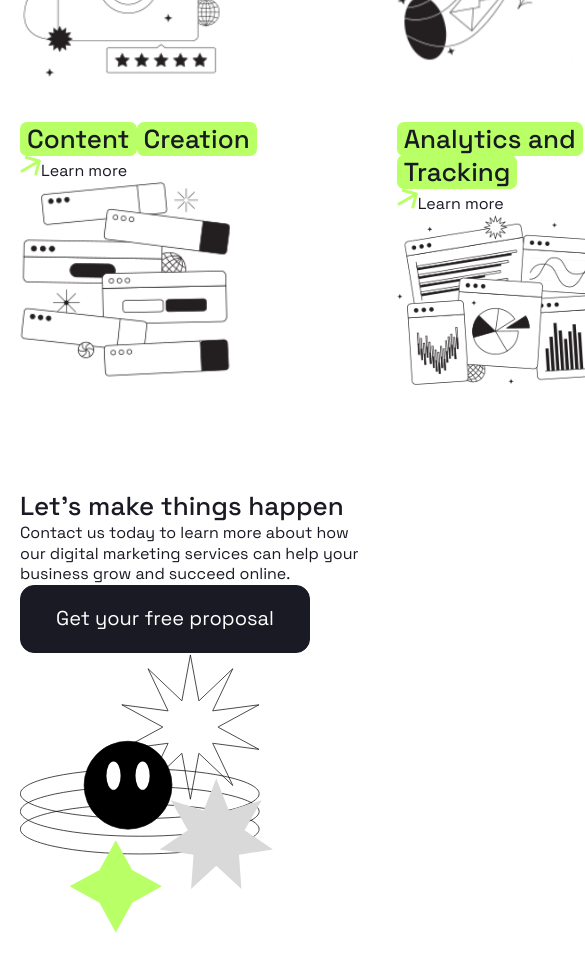
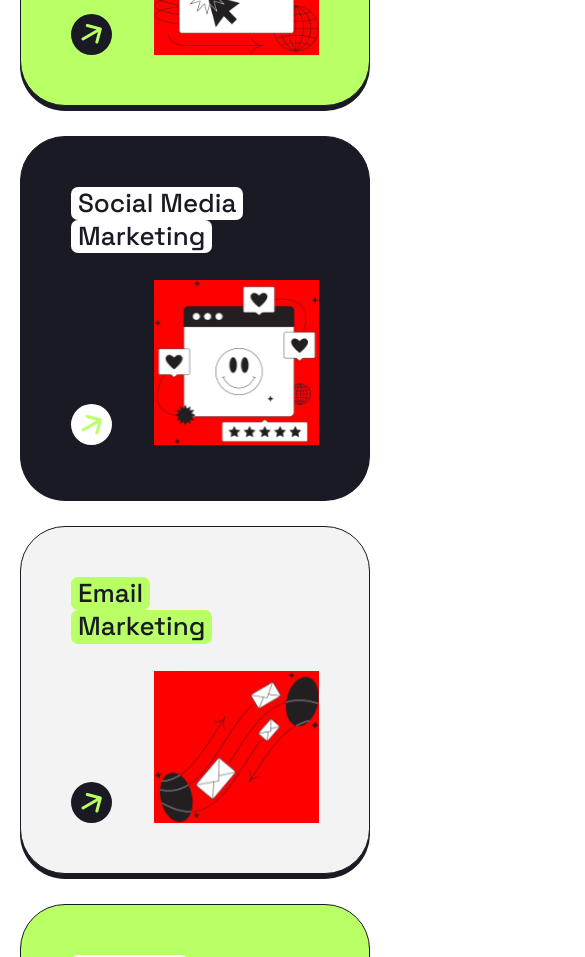
Before and after one commit to Skippy347/AV.BEMPositivus, a React app: page / in a window 390 px wide. Shown: the part 1880-2837 px from the top of the page, 585 px wide, since content can reach past the window. Built offline with nearby package versions, Linux system fonts and the light colour scheme.

Commit message:
Add: Implement a responsive ServicesSection design optimized for mobile, tablet and desktop devices

```diff
--- /dev/null
+++ b/src/app/styles/blocks/_banner.scss
@@ -0,0 +1,48 @@
+@use "../media/media";
+
+.banner {
+  --banner-image-offset-y: 24px;
+
+  padding-block: var(--banner-image-offset-y);
+
+  @include media.tablet {
+    --banner-image-offset-y: 0;
+  }
+
+  &__inner {
+    display: flex;
+    justify-content: space-between;
+    align-items: center;
+    background-color: var(--color-gray);
+    border-radius: var(--border-radius-large);
+  }
+
+  &__body {
+    display: flex;
+    flex-direction: column;
+    align-items: start;
+    row-gap: 26px;
+    padding: 60px;
+
+    @include media.tablet {
+      padding: 50px;
+    }
+
+    @include media.mobile {
+      row-gap: 20px;
+    }
+  }
+
+  &__description {
+    max-width: 500px;
+  }
+
+  &__image {
+    margin-block: calc(var(--banner-image-offset-y, 24px) * -1);
+
+    @include media.tablet {
+      max-width: 40%;
+      height: auto;
+    }
+  }
+}
--- a/src/app/styles/blocks/_grid.scss
+++ b/src/app/styles/blocks/_grid.scss
@@ -1,3 +1,5 @@
+@use "../media/media";
+
 .grid {
   --grid-columns: 1;
 
@@ -5,9 +7,19 @@
   grid-template-columns: repeat(var(--grid-columns), 1fr);
   gap: 40px;
 
+  @include media.mobile {
+    gap: 30px;
+  }
+
   @for $i from 2 through 12 {
     &--#{$i} {
       --grid-columns: #{$i};
     }
   }
+
+  &--2 {
+    @include media.tablet {
+      --grid-columns: 1;
+    }
+  }
 }
--- a/src/app/styles/blocks/_puddle-bg.scss
+++ b/src/app/styles/blocks/_puddle-bg.scss
@@ -2,4 +2,8 @@
   padding-inline: 7px;
   background-color: var(--color-accent);
   border-radius: var(--border-radius-small);
+
+  &--light {
+    background-color: var(--color-light);
+  }
 }
--- a/src/app/styles/blocks/_section.scss
+++ b/src/app/styles/blocks/_section.scss
@@ -1,3 +1,5 @@
+@use "../media/media";
+
 .section {
   padding-block: var(--section-padding-y);
 
@@ -10,8 +12,18 @@
     align-items: center;
     column-gap: 40px;
 
+    @include media.mobile {
+      flex-direction: column;
+      row-gap: 30px;
+      text-align: center;
+    }
+
     &:not(:last-child) {
       margin-bottom: 80px;
+
+      @include media.mobile {
+        margin-bottom: 40px;
+      }
     }
   }
 
--- /dev/null
+++ b/src/app/styles/blocks/_service-card.scss
@@ -0,0 +1,107 @@
+@use "../media/media";
+@use "../mixins/mixins";
+
+.service-card {
+  display: flex;
+  justify-content: space-between;
+  column-gap: 30px;
+  min-height: 310px;
+  padding: 50px;
+  background-color: var(--color-gray);
+  border: var(--border);
+  border-radius: var(--border-radius-large);
+  box-shadow: var(--shadow);
+
+  @include media.mobile {
+    display: grid;
+    grid-template-columns: auto auto;
+    row-gap: 27px;
+  }
+
+  &--accent-bg {
+    background-color: var(--color-accent);
+  }
+
+  &--dark-bg {
+    background-color: var(--color-dark);
+  }
+
+  &__body {
+    display: flex;
+    flex-direction: column;
+    justify-content: space-between;
+    row-gap: 30px;
+
+    @include media.mobile {
+      display: contents;
+    }
+  }
+
+  &__image {
+    align-self: center;
+
+    @include media.desktop {
+      max-width: 50%;
+      height: auto;
+    }
+
+    @include media.mobile {
+      max-width: 165px;
+      background-color: red;
+    }
+  }
+
+  &__title {
+    display: flex;
+    flex-direction: column;
+    align-items: start;
+
+    @include media.mobile {
+      grid-column: -1 / 1;
+    }
+  }
+
+  &__link {
+    --service-card-link-icon-color: var(--color-accent);
+
+    display: inline-flex;
+    align-items: center;
+    font-size: 20px;
+    column-gap: 15px;
+
+    @include mixins.hover {
+      opacity: 0.7;
+    }
+
+    @include media.mobile {
+      align-self: end;
+    }
+
+    &--light {
+      --service-card-link-icon-color: var(--color-dark);
+
+      color: var(--color-light);
+    }
+
+    &-icon-wrapper {
+      display: inline-flex;
+      align-items: center;
+      justify-content: center;
+
+      @include mixins.aspect-ratio(41px, 1);
+
+      background-color: currentcolor;
+      border-radius: 50%;
+
+      svg {
+        color: var(--service-card-link-icon-color);
+      }
+    }
+
+    &-label {
+      @include media.mobile {
+        @include mixins.visually-hidden;
+      }
+    }
+  }
+}
--- a/src/app/styles/blocks/_services.scss
+++ b/src/app/styles/blocks/_services.scss
@@ -1,7 +1,13 @@
+@use "../media/media";
+
 .services {
   &__list {
     &:not(:last-child) {
       margin-bottom: 100px;
+
+      @include media.mobile {
+        margin-bottom: 70px;
+      }
     }
   }
 }
--- a/src/app/styles/mixins/_mixins.scss
+++ b/src/app/styles/mixins/_mixins.scss
@@ -35,3 +35,16 @@
   width: $width;
   aspect-ratio: $ratio;
 }
+
+@mixin visually-hidden {
+  position: absolute;
+  width: 1px;
+  height: 1px;
+  margin: -1px;
+  border: 0;
+  padding: 0;
+  white-space: nowrap;
+  clip-path: inset(100%);
+  clip: rect(0 0 0 0);
+  overflow: hidden;
+}
--- a/src/app/styles/styles.scss
+++ b/src/app/styles/styles.scss
@@ -15,3 +15,5 @@
 @use "./blocks/hero";
 @use "./blocks/puddle-bg";
 @use "./blocks/services";
+@use "./blocks/service-card";
+@use "./blocks/banner";
--- a/src/app/styles/utils/_utils.scss
+++ b/src/app/styles/utils/_utils.scss
@@ -1,22 +1,14 @@
 @use "../media/media";
+@use "../mixins/mixins";
 
 .container {
-  max-width: calc(var(--container-width) + (var(--container-padding-x) * 2));
+  max-width: calc(var(--container-width) + var(--container-padding-x) * 2);
   margin-inline: auto;
   padding-inline: var(--container-padding-x);
 }
 
 .visually-hidden {
-  position: absolute;
-  width: 1px;
-  height: 1px;
-  margin: -1px;
-  border: 0;
-  padding: 0;
-  white-space: nowrap;
-  clip-path: inset(100%);
-  clip: rect(0 0 0 0);
-  overflow: hidden;
+  @include mixins.visually-hidden;
 }
 
 .hidden-mobile {
--- a/src/pages/MainPage/ui/sections/ServicesSection/ServicesSection.tsx
+++ b/src/pages/MainPage/ui/sections/ServicesSection/ServicesSection.tsx
@@ -25,8 +25,8 @@ export function ServicesSection(): React.ReactElement {
               <article className="service-card ">
                 <div className="service-card__body">
                   <h3 className="service-card__title">
-                    <span className="puddle-bg">Search engine optimization</span>
-                    <span className="puddle-bg">optimization</span>
+                    <span className="puddle-bg puddle-bg--accent">Search engine</span>
+                    <span className="puddle-bg puddle-bg--accent">optimization</span>
                   </h3>
                   <a className="service-card__link" href="#">
                     <span className="service-card__link-icon-wrapper">
@@ -57,7 +57,7 @@ export function ServicesSection(): React.ReactElement {
               </article>
             </li>
             <li className="services__item">
-              <article className="service-card service-card-accent-bg">
+              <article className="service-card service-card--accent-bg">
                 <div className="service-card__body">
                   <h3 className="service-card__title">
                     <span className="puddle-bg puddle-bg--light">Pay-per-click</span>
@@ -92,13 +92,13 @@ export function ServicesSection(): React.ReactElement {
               </article>
             </li>
             <li className="services__item">
-              <article className="service-card service-card-dark-bg">
+              <article className="service-card service-card--dark-bg">
                 <div className="service-card__body">
                   <h3 className="service-card__title">
                     <span className="puddle-bg puddle-bg--light">Social Media</span>
                     <span className="puddle-bg puddle-bg--light">Marketing</span>
                   </h3>
-                  <a className="service-card__link service-card__link-light" href="#">
+                  <a className="service-card__link service-card__link--light" href="#">
                     <span className="service-card__link-icon-wrapper">
                       <svg
                         width="21"
@@ -127,7 +127,7 @@ export function ServicesSection(): React.ReactElement {
               </article>
             </li>
             <li className="services__item">
-              <article className="service-card">
+              <article className="service-card ">
                 <div className="service-card__body">
                   <h3 className="service-card__title">
                     <span className="puddle-bg">Email</span>
@@ -162,7 +162,7 @@ export function ServicesSection(): React.ReactElement {
               </article>
             </li>
             <li className="services__item">
-              <article className="service-card service-card-accent-bg">
+              <article className="service-card service-card--accent-bg">
                 <div className="service-card__body">
                   <h3 className="service-card__title">
                     <span className="puddle-bg puddle-bg--light">Content</span>
@@ -197,7 +197,7 @@ export function ServicesSection(): React.ReactElement {
               </article>
             </li>
             <li className="services__item">
-              <article className="service-card service-card-dark-bg">
+              <article className="service-card service-card--dark-bg">
                 <div className="service-card__body">
                   <h3 className="service-card__title">
                     <span className="puddle-bg puddle-bg--light">Analytics and </span>
@@ -232,11 +232,11 @@ export function ServicesSection(): React.ReactElement {
               </article>
             </li>
           </ul>
-          <div className="services__bunner">
+          <div className="services__banner">
             <div className="banner__inner">
               <div className="banner__body">
-                <h3 className="bunner__title">Let’s make things happen</h3>
-                <div className="bunner__description">
+                <h3 className="banner__title">Let’s make things happen</h3>
+                <div className="banner__description">
                   <p>
                     Contact us today to learn more about how our digital marketing services can help your
                     business grow and succeed online.
@@ -244,7 +244,14 @@ export function ServicesSection(): React.ReactElement {
                 </div>
                 <button className="banner__button button">Get your free proposal</button>
               </div>
-              <img className="banner__image" src={frame_bg} alt="" height="394" width="494" loading="lazy" />
+              <img
+                className="banner__image hidden-mobile"
+                src={frame_bg}
+                alt=""
+                height="394"
+                width="494"
+                loading="lazy"
+              />
             </div>
           </div>
         </div>
```
Also changed, not shown: src/assets/images/hero/services/icons/arrow-icon.svg.
